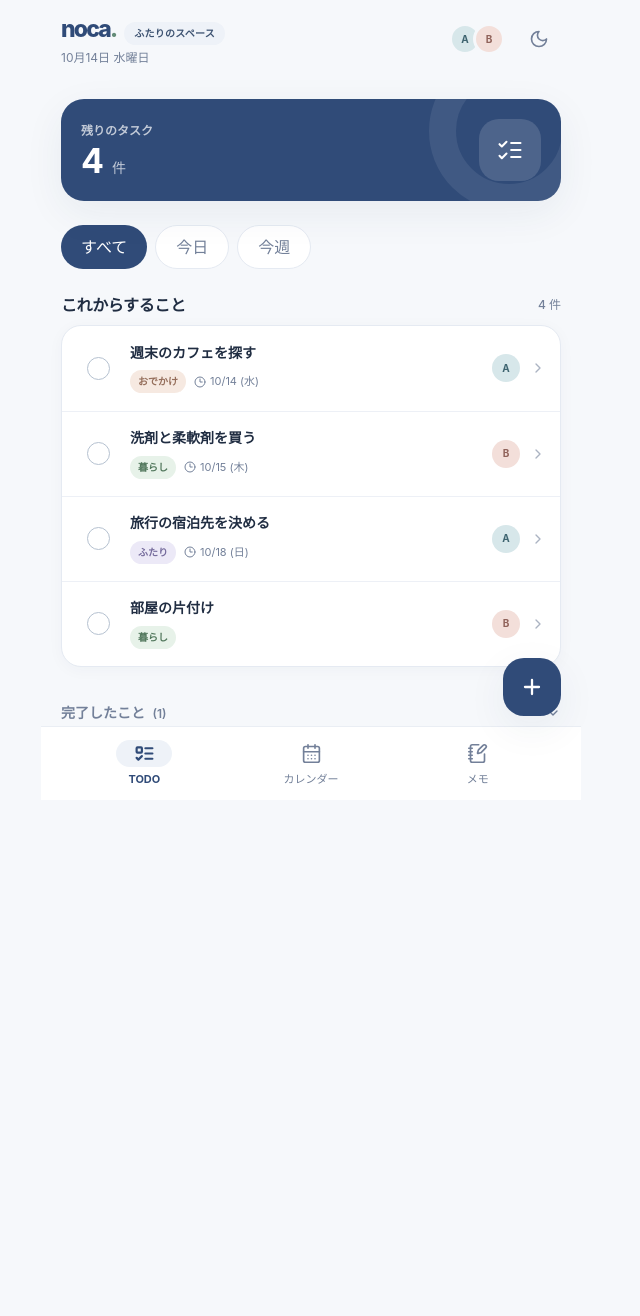
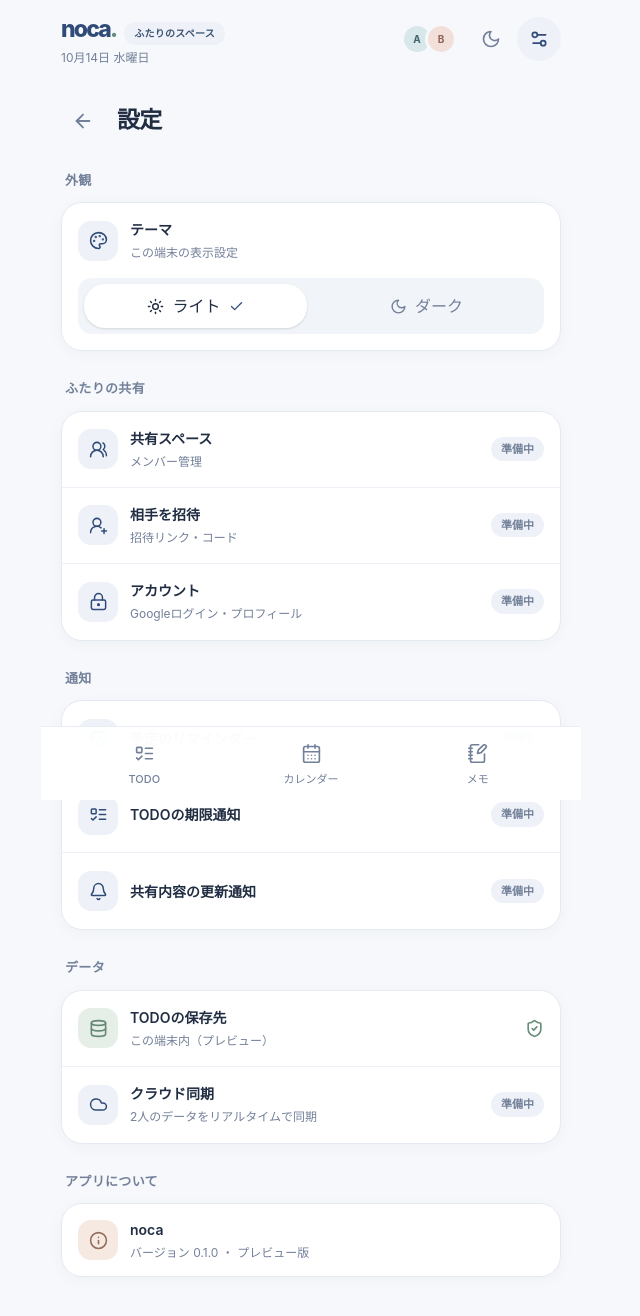
Before and after one commit to ShunsukeOta/noca, a React (Vite) app: page /settings in a window 1280 px wide. Before the commit this address led to /todo. Shown: the top 1316 px of the page, without its empty margins (329-969 px from the left). Before the commit the page ends 871 px from the top, so only its background shows below. Built offline with nearby package versions, Linux system fonts and the light colour scheme.

Commit message:
feat(settings): add settings screen and header gear with live theme controls

```diff
--- a/src/App.tsx
+++ b/src/App.tsx
@@ -4,6 +4,7 @@ import { TodoProvider } from "@/features/todos/todo-store"
 import { TodoPage } from "@/pages/todo-page"
 import { CalendarPage } from "@/pages/calendar-page"
 import { MemoPage } from "@/pages/memo-page"
+import { SettingsPage } from "@/pages/settings-page"
 
 export default function App() {
   return (
@@ -13,6 +14,7 @@ export default function App() {
         <Route path="/todo" element={<TodoPage />} />
         <Route path="/calendar" element={<CalendarPage />} />
         <Route path="/memo" element={<MemoPage />} />
+        <Route path="/settings" element={<SettingsPage />} />
         <Route path="*" element={<Navigate to="/todo" replace />} />
       </Route>
       </Routes>
--- a/src/components/app-shell.tsx
+++ b/src/components/app-shell.tsx
@@ -1,8 +1,8 @@
 import { useEffect, useState } from "react"
 import { format } from "date-fns"
 import { ja } from "date-fns/locale"
-import { NavLink, Outlet, useLocation } from "react-router-dom"
-import { CalendarDays, ListTodo, NotebookPen, Moon, Plus, Sun } from "lucide-react"
+import { Link, NavLink, Outlet, useLocation } from "react-router-dom"
+import { CalendarDays, ListTodo, NotebookPen, Moon, Plus, Settings2, Sun } from "lucide-react"
 import { Button } from "@/components/ui/button"
 import { PreviewCreateSheet, type PageKind } from "@/components/preview-create-sheet"
 import { TodoEditorSheet } from "@/components/todo-editor-sheet"
@@ -17,7 +17,8 @@ const tabs: { to: string; label: string; icon: typeof ListTodo; kind: PageKind }
 
 export function AppShell() {
   const location = useLocation()
-  const active = tabs.find((tab) => location.pathname.startsWith(tab.to)) ?? tabs[0]
+  const active = tabs.find((tab) => location.pathname.startsWith(tab.to))
+  const isSettings = location.pathname === "/settings"
   const [sheetOpen, setSheetOpen] = useState(false)
   const { editor, deleted, storageError, openCreate, closeEditor, undoDelete, dismissDeleted } = useTodos()
   const [theme, setTheme] = useState<"light" | "dark">(() =>
@@ -37,14 +38,14 @@ export function AppShell() {
       <header className="app-header relative px-5 pb-3">
         <div className="flex items-center justify-between">
           <div>
-            <div className="flex items-baseline gap-2">
+            <div className="flex min-w-0 items-baseline gap-2">
               <span className="text-[23px] font-extrabold tracking-[-0.08em] text-primary">noca<span className="text-success">.</span></span>
-              <span className="rounded-full bg-secondary px-2.5 py-1 text-[10px] font-semibold tracking-[0.025em] text-secondary-foreground">ふたりのスペース</span>
+              <span className="hidden rounded-full bg-secondary px-2.5 py-1 text-[10px] font-semibold tracking-[0.025em] text-secondary-foreground min-[390px]:inline-flex">ふたりのスペース</span>
             </div>
             <p className="mt-0.5 text-[12px] text-muted-foreground">{format(new Date(), "M月d日 EEEE", { locale: ja })}</p>
           </div>
-          <div className="flex items-center gap-2">
-            <div className="flex -space-x-2" aria-label="2人の共有スペース（表示用）">
+          <div className="flex shrink-0 items-center gap-1">
+            <div className="mr-1 flex -space-x-2" aria-label="2人の共有スペース（表示用）">
               <span className="flex size-8 items-center justify-center rounded-full border-[3px] border-background bg-[#d7e7ea] text-[10px] font-bold text-[#3e6470]" aria-hidden="true">A</span>
               <span className="flex size-8 items-center justify-center rounded-full border-[3px] border-background bg-[#f3dfda] text-[10px] font-bold text-[#90625a]" aria-hidden="true">B</span>
             </div>
@@ -53,15 +54,19 @@ export function AppShell() {
               onClick={() => setTheme((value) => value === "dark" ? "light" : "dark")}>
               {theme === "dark" ? <Sun className="size-5" /> : <Moon className="size-5" />}
             </button>
+            <Link to="/settings" state={{ from: active?.to ?? "/todo" }} aria-label="設定を開く" aria-current={isSettings ? "page" : undefined}
+              className={cn("tap-target flex items-center justify-center rounded-full transition-colors", isSettings ? "bg-secondary text-primary" : "text-muted-foreground hover:bg-secondary")}>
+              <Settings2 className="size-5" />
+            </Link>
           </div>
         </div>
       </header>
 
-      <main id="main-content" aria-label={active.label} className="app-content px-5 pt-5">
-        <Outlet />
+      <main id="main-content" aria-label={isSettings ? "設定" : active?.label ?? "TODO"} className="app-content px-5 pt-5">
+        <Outlet context={{ theme, onThemeChange: setTheme }} />
       </main>
 
-      <div className="pointer-events-none fixed bottom-0 left-1/2 z-30 h-0 w-full max-w-[540px] -translate-x-1/2">
+      {active && <div className="pointer-events-none fixed bottom-0 left-1/2 z-30 h-0 w-full max-w-[540px] -translate-x-1/2">
         <div className="pointer-events-auto fab absolute right-5">
           <Button type="button" size="icon" aria-label={active.label + "を追加"}
             onClick={() => active.kind === "todo" ? openCreate() : setSheetOpen(true)}
@@ -69,7 +74,7 @@ export function AppShell() {
             <Plus className="size-6 stroke-[2.3px]" />
           </Button>
         </div>
-      </div>
+      </div>}
 
       <nav className="bottom-nav fixed bottom-0 left-1/2 z-20 flex w-full max-w-[540px] -translate-x-1/2 items-center border-t border-border/80 bg-card/95 px-5 pt-2 backdrop-blur-xl" aria-label="メインメニュー">
         {tabs.map(({ to, label, icon: Icon }) => (
@@ -102,7 +107,7 @@ export function AppShell() {
         </div>
       )}
       {editor && <TodoEditorSheet key={editor.mode === "edit" ? editor.id : "create"} />}
-      {active.kind !== "todo" && <PreviewCreateSheet kind={active.kind} open={sheetOpen} onOpenChange={setSheetOpen} />}
+      {active && active.kind !== "todo" && <PreviewCreateSheet kind={active.kind} open={sheetOpen} onOpenChange={setSheetOpen} />}
     </div>
   )
 }
--- /dev/null
+++ b/src/pages/settings-page.tsx
@@ -0,0 +1,135 @@
+import type { ReactNode } from "react"
+import { useLocation, useNavigate, useOutletContext } from "react-router-dom"
+import {
+  ArrowLeft, Bell, CalendarClock, Check, Cloud, Database, Info,
+  ListTodo, LockKeyhole, Moon, Palette, ShieldCheck, Sun, UserRoundPlus,
+  UsersRound
+} from "lucide-react"
+import { cn } from "@/lib/utils"
+
+type Theme = "light" | "dark"
+type ThemeOutlet = { theme: Theme; onThemeChange: (theme: Theme) => void }
+type ComingSoonItem = { icon: typeof Bell; title: string; description?: string }
+
+function SoonBadge() {
+  return <span className="shrink-0 rounded-full bg-secondary px-2.5 py-1 text-[11px] font-semibold text-muted-foreground">準備中</span>
+}
+
+function SettingsGroup({ title, children }: { title: string; children: ReactNode }) {
+  return (
+    <section aria-label={title} className="space-y-3">
+      <h2 className="px-1 text-[13px] font-bold tracking-wide text-muted-foreground">{title}</h2>
+      <div className="noca-card overflow-hidden rounded-[21px] border border-border bg-card">{children}</div>
+    </section>
+  )
+}
+
+function IconBox({ children, tone = "blue" }: { children: ReactNode; tone?: "blue" | "green" | "peach" }) {
+  return (
+    <span className={cn(
+      "flex size-10 shrink-0 items-center justify-center rounded-[13px]",
+      tone === "blue" && "bg-secondary text-primary",
+      tone === "green" && "bg-[#e6eee8] text-[#648874] dark:bg-[#2c443a] dark:text-[#a4d1ae]",
+      tone === "peach" && "bg-[#f6e9e1] text-[#956e5b] dark:bg-[#523e35] dark:text-[#f0c5ac]"
+    )}>{children}</span>
+  )
+}
+
+function ComingSoonRow({ icon: Icon, title, description }: ComingSoonItem) {
+  return (
+    <div className="flex min-h-[76px] items-center gap-3 border-b border-border/70 px-4 py-3 last:border-b-0">
+      <IconBox><Icon className="size-[19px]" strokeWidth={1.9} /></IconBox>
+      <div className="min-w-0 flex-1">
+        <p className="text-[14px] font-semibold">{title}</p>
+        {description && <p className="mt-1 text-[12px] text-muted-foreground">{description}</p>}
+      </div>
+      <SoonBadge />
+    </div>
+  )
+}
+
+export function SettingsPage() {
+  const navigate = useNavigate()
+  const location = useLocation()
+  const { theme, onThemeChange } = useOutletContext<ThemeOutlet>()
+  const requestedFrom = (location.state as { from?: unknown } | null)?.from
+  const returnTo = requestedFrom === "/calendar" || requestedFrom === "/memo" || requestedFrom === "/todo"
+    ? requestedFrom : "/todo"
+
+  return (
+    <div data-testid="settings-page" className="space-y-7 pb-4">
+      <div className="flex min-h-11 items-center gap-3">
+        <button type="button" onClick={() => navigate(returnTo)} aria-label="前の画面に戻る"
+          className="tap-target flex items-center justify-center rounded-full text-muted-foreground hover:bg-secondary">
+          <ArrowLeft className="size-[22px]" />
+        </button>
+        <h1 className="text-[23px] font-bold tracking-[-.035em]">設定</h1>
+      </div>
+
+      <SettingsGroup title="外観">
+        <div className="space-y-4 px-4 py-4">
+          <div className="flex items-center gap-3">
+            <IconBox><Palette className="size-[19px]" /></IconBox>
+            <div>
+              <p className="text-[14px] font-semibold">テーマ</p>
+              <p className="mt-1 text-[12px] text-muted-foreground">この端末の表示設定</p>
+            </div>
+          </div>
+          <div role="group" aria-label="テーマ" className="grid grid-cols-2 gap-2 rounded-[14px] bg-secondary/80 p-1.5">
+            {([
+              { value: "light" as const, label: "ライト", icon: Sun },
+              { value: "dark" as const, label: "ダーク", icon: Moon }
+            ]).map(option => {
+              const Icon = option.icon
+              const selected = theme === option.value
+              return (
+                <button key={option.value} type="button" aria-pressed={selected}
+                  onClick={() => onThemeChange(option.value)}
+                  className={cn("flex min-h-11 items-center justify-center gap-2 rounded-xl text-[13px] font-semibold transition-colors",
+                    selected ? "bg-card text-foreground shadow-sm" : "text-muted-foreground")}>
+                  <Icon className="size-[17px]" aria-hidden="true" />
+                  {option.label}
+                  {selected && <Check className="size-[15px] text-primary" aria-hidden="true" />}
+                </button>
+              )
+            })}
+          </div>
+        </div>
+      </SettingsGroup>
+
+      <SettingsGroup title="ふたりの共有">
+        <ComingSoonRow icon={UsersRound} title="共有スペース" description="メンバー管理" />
+        <ComingSoonRow icon={UserRoundPlus} title="相手を招待" description="招待リンク・コード" />
+        <ComingSoonRow icon={LockKeyhole} title="アカウント" description="Googleログイン・プロフィール" />
+      </SettingsGroup>
+
+      <SettingsGroup title="通知">
+        <ComingSoonRow icon={CalendarClock} title="予定のリマインダー" />
+        <ComingSoonRow icon={ListTodo} title="TODOの期限通知" />
+        <ComingSoonRow icon={Bell} title="共有内容の更新通知" />
+      </SettingsGroup>
+
+      <SettingsGroup title="データ">
+        <div className="flex min-h-[76px] items-center gap-3 border-b border-border/70 px-4 py-3">
+          <IconBox tone="green"><Database className="size-[19px]" /></IconBox>
+          <div className="min-w-0 flex-1">
+            <p className="text-[14px] font-semibold">TODOの保存先</p>
+            <p className="mt-1 text-[12px] text-muted-foreground">この端末内（プレビュー）</p>
+          </div>
+          <ShieldCheck className="size-[19px] text-success" aria-label="端末内保存" />
+        </div>
+        <ComingSoonRow icon={Cloud} title="クラウド同期" description="2人のデータをリアルタイムで同期" />
+      </SettingsGroup>
+
+      <SettingsGroup title="アプリについて">
+        <div className="flex min-h-[72px] items-center gap-3 px-4 py-3">
+          <IconBox tone="peach"><Info className="size-[19px]" /></IconBox>
+          <div className="min-w-0 flex-1">
+            <p className="text-[14px] font-semibold">noca</p>
+            <p className="mt-1 text-[12px] text-muted-foreground">バージョン 0.1.0 ・ プレビュー版</p>
+          </div>
+        </div>
+      </SettingsGroup>
+    </div>
+  )
+}
```
Also changed, not shown: vercel.json (added), 3 other files (tests, documents, lock files or other folders).
